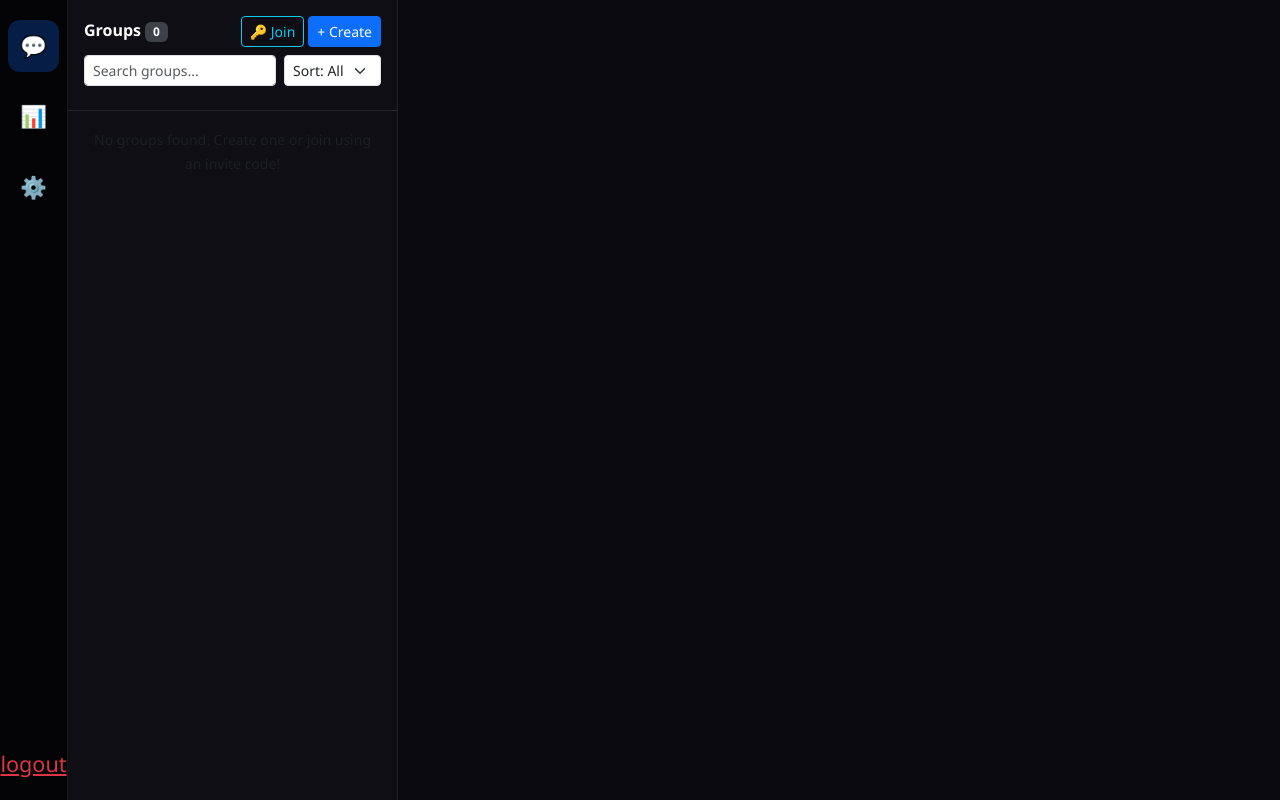
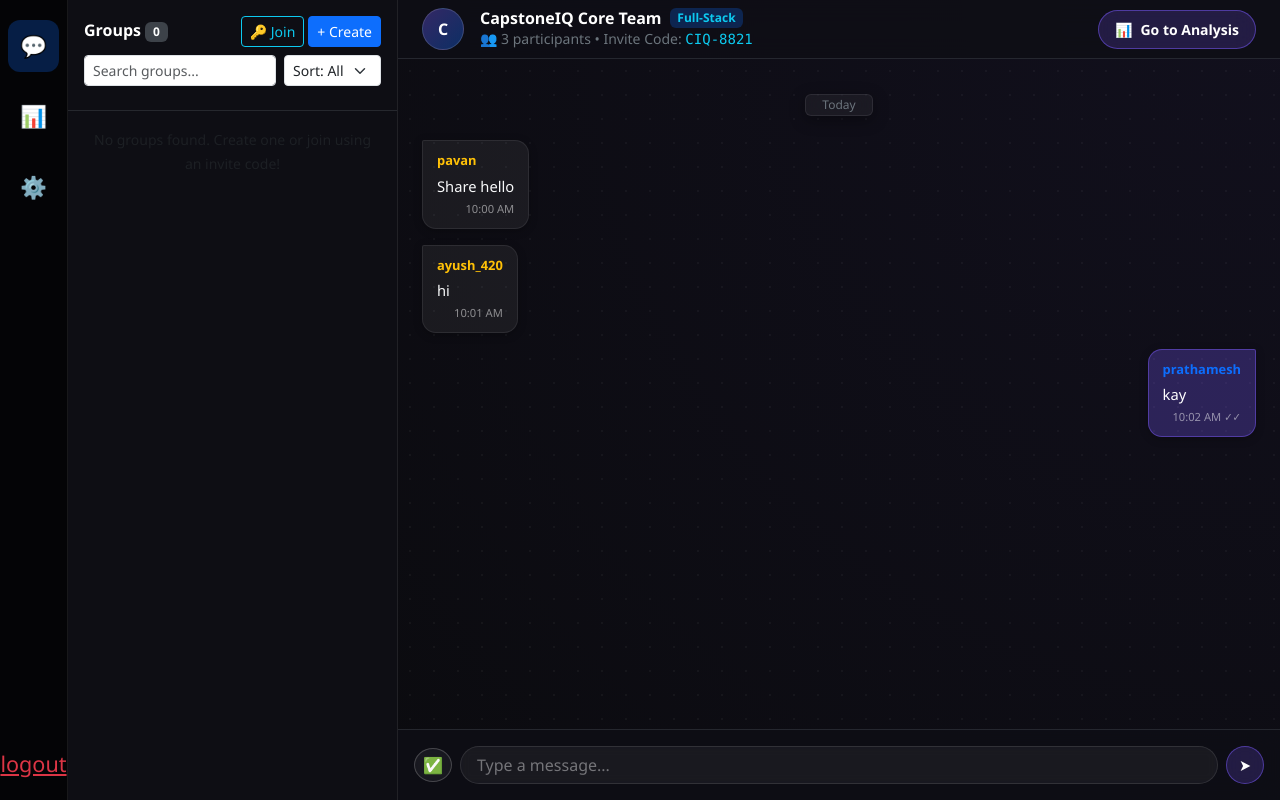
Before and after one commit to prathmeshhalande1/CapstoneIQ, a Django app: page /accounts/ in a window 1280 px wide. Run offline with Django 5.2, Linux system fonts and the light colour scheme; the visitor is signed in with stand-in values (Sample User, id 1); data comes from the database, SQL or seed files in the repository; data that the repository does not hold is empty; some libraries are stand-ins or nearby versions.

Commit message:
Add ui of chats satic only for right now

```diff
--- a/apps/accounts/views.py
+++ b/apps/accounts/views.py
@@ -108,7 +108,6 @@ def homeView(request):
         group.participant_count = len(participants)
 
     user_projects = profile.projects.all()
-
     context = {
         'user_groups': user_groups,
         'user_profile': profile,
--- /dev/null
+++ b/static/css/chat.css
@@ -0,0 +1,54 @@
+.groupAvatar {
+    width: 42px;
+    height: 42px;
+    border-radius: 50%;
+    background: linear-gradient(135deg, rgba(124, 92, 255, 0.35), rgba(13, 110, 253, 0.35));
+    border: 1px solid rgba(255, 255, 255, 0.15);
+    display: flex;
+    align-items: center;
+    justify-content: center;
+    font-weight: 700;
+    color: #ffffff;
+    flex-shrink: 0;
+}
+
+.chatMainArea {
+    background: radial-gradient(circle at top right, rgba(124, 92, 255, 0.06), rgba(11, 11, 15, 0.95));
+}
+
+.chatHeader,
+.chatInputBar {
+    background: rgba(15, 15, 22, 0.85);
+    backdrop-filter: blur(12px);
+}
+
+.chatMessages {
+    background-image: radial-gradient(rgba(255, 255, 255, 0.04) 1px, transparent 1px);
+    background-size: 24px 24px;
+}
+
+.messageBubble {
+    max-width: 65%;
+    padding: 10px 14px;
+    border-radius: 14px;
+    font-size: 0.92rem;
+    position: relative;
+    box-shadow: 0 2px 8px rgba(0, 0, 0, 0.25);
+}
+
+.messageBubble.incoming {
+    background: rgba(255, 255, 255, 0.06);
+    border: 1px solid rgba(255, 255, 255, 0.08);
+    border-top-left-radius: 2px;
+}
+
+.messageBubble.outgoing {
+    background: rgba(124, 92, 255, 0.28);
+    border: 1px solid rgba(124, 92, 255, 0.45);
+    border-top-right-radius: 2px;
+}
+
+.messageTime {
+    font-size: 0.7rem;
+    color: rgba(255, 255, 255, 0.5);
+}
--- a/templates/components/chatWorkSpace.html
+++ b/templates/components/chatWorkSpace.html
@@ -1,3 +1,5 @@
+{% load static %}
+<link rel="stylesheet" href="{% static 'css/chat.css' %}">
 <div id="chatView" class="d-flex flex-grow-1" style="min-width: 0;">
     <div class="groupSidebar">
         <div class="p-3 border-bottom border-secondary border-opacity-25">
@@ -59,4 +61,87 @@
         </div>
 
     </div>
+    <div class="chatMainArea d-flex flex-column flex-grow-1" style="min-width: 0;">
+        {% if not user_groups %}
+
+        <!-- Top Chat Header -->
+        <div
+            class="chatHeader px-4 py-2 d-flex justify-content-between align-items-center border-bottom border-secondary border-opacity-25">
+            <div class="d-flex align-items-center gap-3 min-w-0">
+                <div class="groupAvatar" id="activeGroupAvatar">
+                    C
+                </div>
+                <div class="min-w-0">
+                    <div class="d-flex align-items-center gap-2">
+                        <h6 class="fw-bold mb-0 text-white text-truncate" id="activeGroupName">CapstoneIQ Core Team</h6>
+                        <span class="badge bg-primary bg-opacity-25 text-info" id="activeGroupBadge">Full-Stack</span>
+                    </div>
+                    <small class="text-secondary d-block text-truncate" id="activeGroupMeta">
+                        👥 <span id="activeGroupCount">3</span> participants • Invite Code: <span
+                            class="text-info font-monospace" id="activeGroupCode">CIQ-8821</span>
+                    </small>
+                </div>
+            </div>
+
+            <!-- Header Actions (Go to Analysis Button) -->
+            <div class="d-flex align-items-center gap-2">
+                <button
+                    class="btn btn-sm glass-btn-primary d-flex align-items-center gap-2 px-3 py-2 rounded-pill fw-semibold"
+                    onclick="goToGroupAnalysis()">
+                    <span>📊</span>
+                    <span>Go to Analysis</span>
+                </button>
+            </div>
+        </div>
+
+        <!-- Middle Scrollable Message Feed -->
+        <div class="chatMessages p-4 overflow-auto flex-grow-1 d-flex flex-column gap-3" id="chatMessageContainer">
+            <!-- Date Divider -->
+            <div class="text-center my-2">
+                <span class="badge glass text-secondary fw-normal px-3 py-1">Today</span>
+            </div>
+
+            <div class="messageBubble incoming align-self-start">
+                <div class="small fw-bold text-warning mb-1">pavan</div>
+                <div class="text-light">Share hello </div>
+                <div class="messageTime text-end mt-1">10:00 AM</div>
+            </div>
+
+            <div class="messageBubble incoming align-self-start">
+                <div class="small fw-bold text-warning mb-1">ayush_420</div>
+                <div class="text-light">hi</div>
+                <div class="messageTime text-end mt-1">10:01 AM</div>
+            </div>
+
+            <div class="messageBubble outgoing align-self-end">
+                <div class="small fw-bold text-primary mb-1"> prathamesh</div>
+                <div class="text-white">kay</div>
+                <div class="messageTime text-end mt-1">10:02 AM ✓✓</div>
+            </div>
+        </div>
+
+        <div class="chatInputBar p-3 border-top border-secondary border-opacity-25">
+            <form id="chatMessageForm" class="d-flex align-items-center gap-2 m-0" onsubmit="sendMessage(event)">
+                <button type="button" class="btn glass-btn rounded-circle px-2 py-1" title="Attach File"> ✅</button>
+                <input type="text" id="chatInputText" class="form-control glass-input rounded-pill px-3"
+                    placeholder="Type a message..." autocomplete="off">
+                <button type="submit"
+                    class="btn glass-btn-primary rounded-circle d-flex align-items-center justify-content-center"
+                    style="width: 38px; height: 38px;" title="Send Message">
+                    ➤
+                </button>
+            </form>
+        </div>
+
+        {% else %}
+        <div class="d-flex flex-column align-items-center justify-content-center flex-grow-1 text-center p-4">
+            <div class="display-4 mb-3">💬</div>
+            <h5 class="fw-bold text-white">CapstoneIQ Web Workspace</h5>
+            <p class="text-secondary" style="max-width: 380px;">
+                Select a group from the sidebar or create a new project group to collaborate with your team and track
+                repository analytics.
+            </p>
+        </div>
+        {% endif %}
+    </div>
 </div>
--- a/templates/components/profileCreate.html
+++ b/templates/components/profileCreate.html
@@ -1,4 +1,4 @@
-<div class="glass p-4 p-md-5 d-none" style="border-radius: 20px;" id="profileEditMode">
+<div class="glass p-4 p-md-5 " style="border-radius: 20px;" id="profileEditMode">
     <h2 class="mb-4 text-center">Create Your Profile</h2>
     <form method="POST" enctype="multipart/form-data" action="{% url 'createProfile' %}">
         {% csrf_token %}
```
Also changed, not shown: media/avatar/WhatsApp_Image_2025-12-20_at_11.30.00_AM.jpeg (added), static/css/style.css (deleted), 1 other file.
